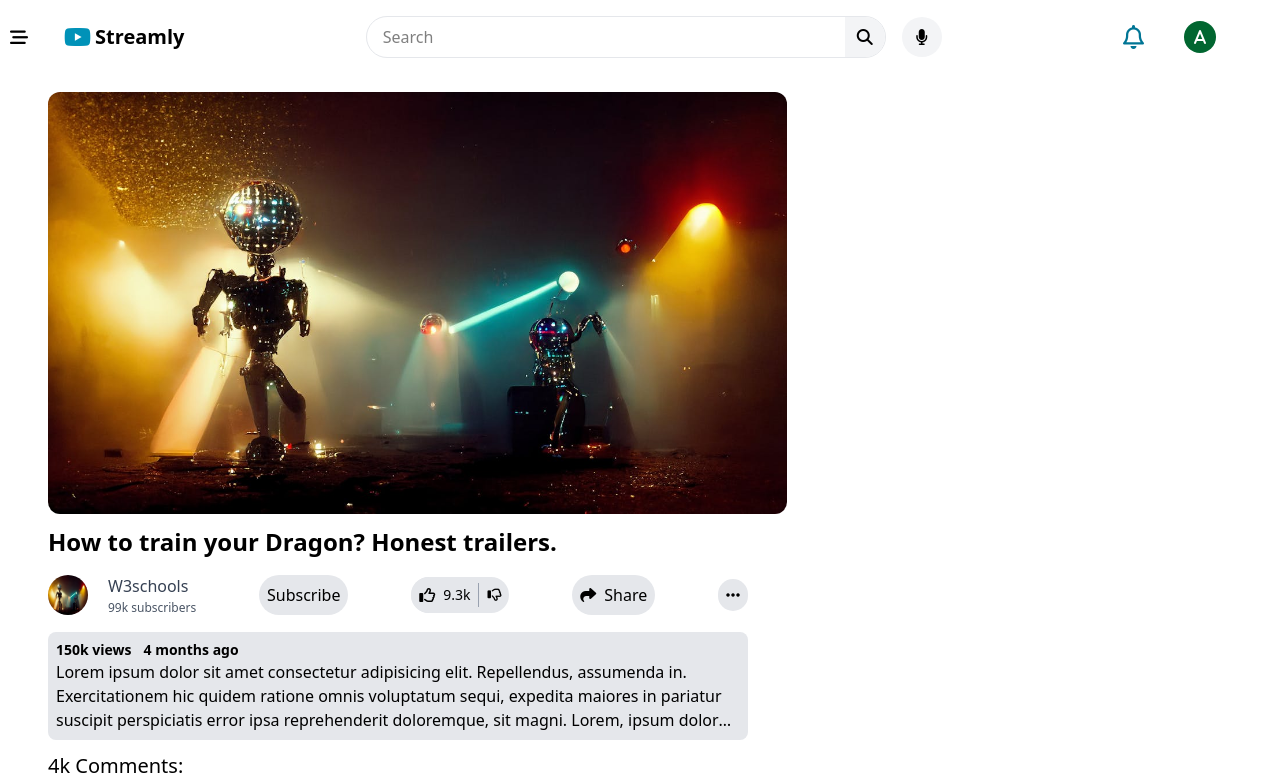
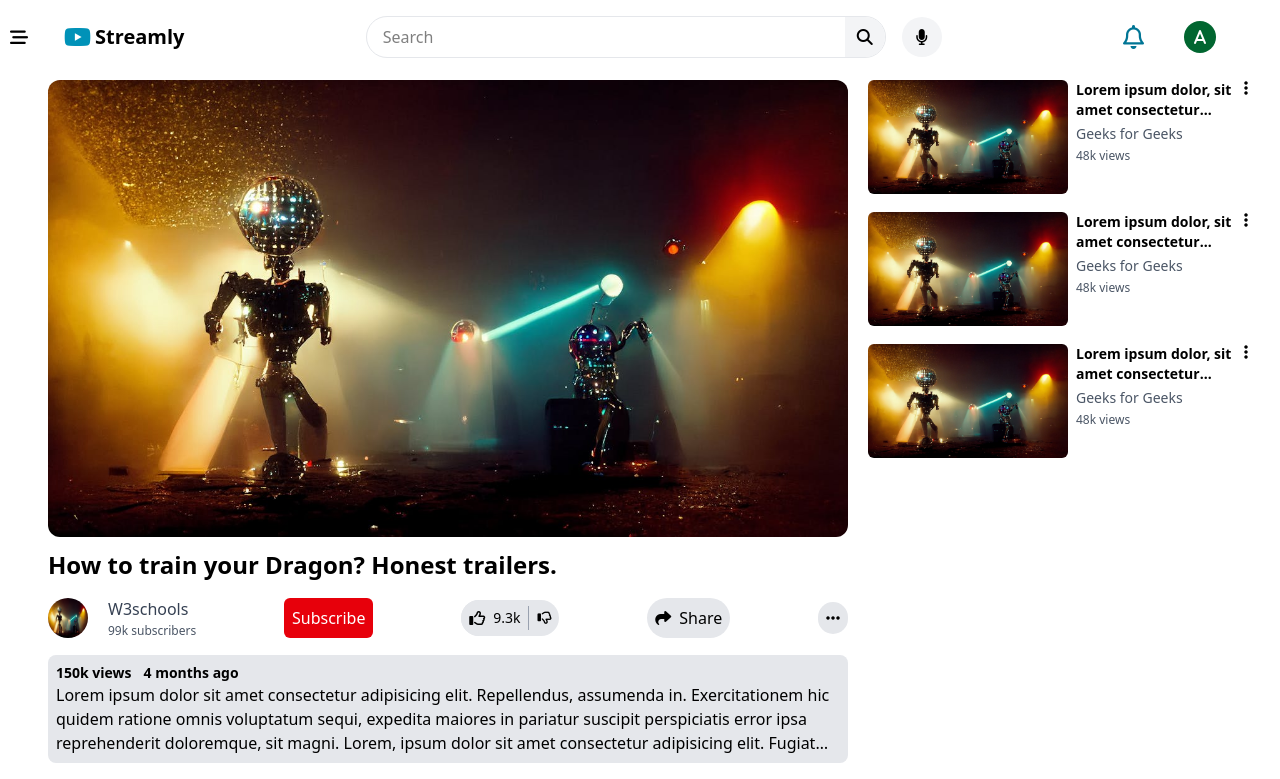
Before and after one commit to shaikhsumair01/Youtube_clone, a React (Vite) app in the folder Youtube_clone/: page /#/VideoPage in a window 1280 px wide. Shown: the top 779 px of the page. Built offline with nearby package versions, Linux system fonts and the light colour scheme.

Commit message:
Added RecommendedVideo section, installed axios and used axios to fetch the thumbnail, title and other data for the homepage (Feed.jsx)

```diff
--- a/Youtube_clone/components/CommentSection.jsx
+++ b/Youtube_clone/components/CommentSection.jsx
@@ -8,6 +8,7 @@ export default function CommentSection(){
             Temporibus ab libero, minima ratione quo perspiciatis animi consequatur?
             Animi praesentium ad ipsa minus consequatur?
              Ea, aut nesciunt modi harum est autem!</p>
+              <i class="fa-solid fa-ellipsis-vertical"></i>
         </div>
         <div className="Comment-layout">
         <img src="pexels.jpg" alt="" className="Comment-icon" />
@@ -15,6 +16,7 @@ export default function CommentSection(){
             Temporibus ab libero, minima ratione quo perspiciatis animi consequatur?
             Animi praesentium ad ipsa minus consequatur?
              Ea, aut nesciunt modi harum est autem!</p>
+              <i class="fa-solid fa-ellipsis-vertical"></i>
         </div>
         <div className="Comment-layout">
         <img src="pexels.jpg" alt="" className="Comment-icon" />
@@ -22,6 +24,7 @@ export default function CommentSection(){
             Temporibus ab libero, minima ratione quo perspiciatis animi consequatur?
             Animi praesentium ad ipsa minus consequatur?
              Ea, aut nesciunt modi harum est autem!</p>
+              <i class="fa-solid fa-ellipsis-vertical"></i>
         </div>
         </>
     )
--- a/Youtube_clone/components/Feed.jsx
+++ b/Youtube_clone/components/Feed.jsx
@@ -1,15 +1,50 @@
+import { useState, useEffect } from "react"
+import axios from "axios"
 import Videolayout from "./Videolayout"
 /*This function component loops through the list of objects which we get from the api
  and create the videolayout based on the data received to show on the homepage */
 export default function Feed(){
+    // creating a useState for setting the videos
+    const [videos, setVideos] = useState([]);
+    // we will get random data from this topics array and slice this array after shuffling to display mixed categories to the user on the homepage.
+    const topics = ["coding", "funny moments", "travel", "music", "startup culture", "design trends", "space", "robotics", "gaming"];
+
+// using useEffect to fetch the videos
+    useEffect(()=>{
+        const fetchVideos = async() =>{
+            try{
+                const data = import.meta.env.VITE_Youtube_Api_key;
+                console.log("API Key:", data);
+                // sort the array topics
+               const shuffledTopics = topics.sort(() => 0.5 - Math.random());
+               const selectedTopics = shuffledTopics.slice(0, 5);
+
+const response = await axios.get('https://www.googleapis.com/youtube/v3/search', {
+  params: {
+    part: 'snippet',
+    q: selectedTopics.join(" "),
+    maxResults: 12,
+    type: 'video',
+    key: data,
+  }
+});
+
+    const items = response.data.items;
+    const filteredVideos = items.filter(item => item.id.kind === "youtube#video");
+    console.log(filteredVideos)
+    setVideos(filteredVideos);
+      } catch (error) {
+        console.error("Failed to fetch YouTube videos", error);
+      }
+    };
+    fetchVideos()
+    },[])
     return(
         <div className="Thumbnail-container">
-       <Videolayout></Videolayout>
-        <Videolayout></Videolayout>
-        <Videolayout></Videolayout>
-        <Videolayout></Videolayout>
-        <Videolayout></Videolayout>
-        <Videolayout></Videolayout>
+       {videos.map((video, index) => (
+        <Videolayout key={index} video={video} />
+      ))}
+
         </div>
 
     )
--- /dev/null
+++ b/Youtube_clone/components/RecomendedVideos.jsx
@@ -0,0 +1,13 @@
+export default function RecommendedVideos(){
+    return(<div className="RecommendedVideo-container">
+        <img src="pexels.jpg" alt="recommended-thumbnail" className="recommendedVideo-thumbnail"/>
+       <div className="recommended-details">
+        <h2 className="recommended-title">Lorem ipsum dolor, sit amet consectetur adipisicing elit. Aliquam pariatur ipsam id quam,
+             laboriosam rerum quidem accusamus fuga,
+             ducimus delectus ut porro quae praesentium architecto ullam iste quia. Libero, dolorem.</h2>
+       <p className="recommended-channel">Geeks for Geeks</p>
+       <p className="recommended-views">48k views</p>
+       </div>
+       <i class="fa-solid fa-ellipsis-vertical"></i>
+        </div>);
+}
--- a/Youtube_clone/components/VideoPage.jsx
+++ b/Youtube_clone/components/VideoPage.jsx
@@ -1,5 +1,6 @@
 import VideoPlayer from "./VideoPlayer"
 import CommentSection from "./CommentSection"
+import RecommendedVideos from "./RecomendedVideos"
 export default function VideoPage(){
     return(
     <div className="VideoPage-container">
@@ -7,7 +8,11 @@ export default function VideoPage(){
    <VideoPlayer/>
     <CommentSection/>
      </div>
-
+     <div className="VideoPage-recommended">
+    <RecommendedVideos/>
+    <RecommendedVideos/>
+    <RecommendedVideos/>
+    </div>
     </div>
 )
 }
--- a/Youtube_clone/components/Videolayout.jsx
+++ b/Youtube_clone/components/Videolayout.jsx
@@ -1,6 +1,38 @@
 import {useNavigate} from "react-router-dom"
 // This function component is used for structuring the thumbnail and the video details shown on the homepage
-export default function Videolayout(){
+export default function Videolayout(props){
+
+    const originalDate = new Date(props.video.snippet.publishedAt);  // The date we get from the api is in ISO format
+const now = new Date();  // We retrieve the Current time
+
+// calculate the difference in the time
+const diffMilliseconds = now - originalDate;
+const diffSeconds = Math.floor(diffMilliseconds / 1000);
+const diffMinutes = Math.floor(diffSeconds / 60);
+const diffHours = Math.floor(diffMinutes / 60);
+const diffDays = Math.floor(diffHours / 24);
+const diffMonths = Math.floor(diffDays / 30)
+const diffYears = Math.floor(diffMonths / 12);
+
+let timeAgo;
+// setting timeAgo variable
+if (diffYears > 0) {
+  timeAgo = `${diffYears} year${diffYears > 1 ? 's' : ''} ago`;
+}else if(diffMonths>0){
+    timeAgo = `${diffMonths} month${diffMonths> 1 ? "s" :""} ago`;
+}
+else if (diffDays > 0) {
+  timeAgo = `${diffDays} day${diffDays > 1 ? 's' : ''} ago`;
+} else if (diffHours > 0) {
+  timeAgo = `${diffHours} hour${diffHours > 1 ? 's' : ''} ago`;
+} else if (diffMinutes > 0) {
+  timeAgo = `${diffMinutes} minute${diffMinutes > 1 ? 's' : ''} ago`;
+} else {
+  timeAgo = `just now`;
+}
+
+
+// If the user clicks on the channel name then the page will navigate to the channel name else it will navigate to the videoPage
     const Navigate = useNavigate();
     const handleClick=(e)=>{
     const isChannelClick = e.target.classList.contains("channel-name");
@@ -11,13 +43,14 @@ export default function Videolayout(){
         Navigate("/VideoPage")
     }
     }
+
     return(
         <div className="thumbnail_card" onClick={handleClick}>
-           <img src="./pexels.jpg" alt="" className="thumbnail_image" />
+           <img src={props.video.snippet.thumbnails.high.url} alt="" className="thumbnail_image"/>
             <div className="video-thumbnail-desc">
-         <p className="thumbnail_title"> How to make robots realistic in an amazing ways</p>
-           <p className="channel-name">GreatStack</p>
-           <p className="channel-views">99k views &bull; 2 days ago</p>
+         <p className="thumbnail_title">{props.video.snippet.title}</p>
+           <p className="channel-name">{props.video.snippet.channelTitle}</p>
+           <p className="channel-views">{Math.trunc(Math.random()*200)}k views &bull; {timeAgo}</p>
 
         </div>
 
--- a/Youtube_clone/package.json
+++ b/Youtube_clone/package.json
@@ -12,6 +12,7 @@
   "dependencies": {
     "@reduxjs/toolkit": "^2.8.2",
     "@tailwindcss/vite": "^4.1.11",
+    "axios": "^1.10.0",
     "react": "^19.1.0",
     "react-dom": "^19.1.0",
     "react-redux": "^9.2.0",
--- a/Youtube_clone/src/style.css
+++ b/Youtube_clone/src/style.css
@@ -34,7 +34,7 @@ body, html {
 }
 /* Header section (title, icon, search bar and account section) */
 .main-header{
-    @apply flex justify-between p-2 mx-10 items-center w-full;
+    @apply flex justify-between p-2 mx-10 items-center w-screen;
 }
 /* title-container for the header and image icon */
 .title-div{
@@ -48,13 +48,13 @@ body, html {
 }
 /* search container for searchbar and voice command button */
 .Search-section{
-    @apply flex w-[50%] gap-4 items-center;
+    @apply flex max-w-[700px] md:w-[50%] gap-4 items-center;
 }
 .Search-bar{
     @apply flex items-center flex-1 p-2 rounded-full border border-gray-200 relative;
 }
 .search-bar-input{
-    @apply w-full focus:outline-none px-2;
+    @apply max-w-[300px] focus:outline-none px-2;
 }
 .searchbtn{
     @apply bg-gray-100 hover:bg-gray-200 absolute right-0 h-full w-10 flex justify-center items-center rounded-r-full cursor-pointer;
@@ -78,7 +78,7 @@ body, html {
 when the click events happen on the hamburger (when hamburger toggle happens)) */
 
 .Toggle-sidebar{
-  @apply fixed top-0 left-0 w-[20%] h-full bg-gray-50 text-black z-20 overflow-y-auto;
+  @apply fixed top-0 left-0 w-[50%] md:w-[30%] lg:w-[20%] h-full bg-gray-50 text-black z-20 overflow-y-auto;
 }
 .sidebar-container{
     @apply flex flex-col items-start py-2 px-4 gap-5;
@@ -118,9 +118,8 @@ when the click events happen on the hamburger (when hamburger toggle happens)) *
 }
 
 /* Feed.jsx */
-
 .Thumbnail-container{
-    @apply grid grid-cols-3 justify-center h-screen gap-2 mt-20 ml-20;
+    @apply grid grid-cols-3 justify-center h-full gap-2 mt-20 ml-20;
 }
 .thumbnail_image{
 @apply rounded-lg scale-85  transition delay-150 duration-300;
@@ -149,20 +148,20 @@ when the click events happen on the hamburger (when hamburger toggle happens)) *
 
 /* VideoPage.jsx */
 .VideoPage-container{
-    @apply flex ml-12 mt-15 h-auto;
+    @apply flex ml-12 mt-20 h-auto gap-5;
 }
 .CurrentVideo-description{
-    @apply flex flex-col gap-3;
+    @apply flex flex-col gap-3 max-w-[800px];
 }
 /* VideoPlayer.jsx */
 .video-container{
-    @apply w-[60%] mt-8;
+    @apply w-full ;
 }
 .video-display{
     @apply rounded-xl;
 }
 .video-desc{
-    @apply flex flex-col gap-4 max-w-[700px] w-full;
+    @apply flex flex-col gap-4 w-full;
 }
 .video-title{
     @apply text-2xl font-semibold;
@@ -180,7 +179,7 @@ when the click events happen on the hamburger (when hamburger toggle happens)) *
     @apply flex flex-col ;
 }
 .Subscribe-button{
-    @apply bg-gray-200 p-2 rounded-full hover:bg-gray-300 cursor-pointer;
+    @apply bg-red-600 p-2 rounded-md hover:bg-red-700 cursor-pointer text-white;
 }
 .Like-dislike{
     @apply flex items-center bg-gray-200 rounded-full cursor-pointer;
@@ -219,10 +218,32 @@ when the click events happen on the hamburger (when hamburger toggle happens)) *
     @apply text-xl font-medium;
 }
 .Comment-layout{
-    @apply max-w-[700px] w-full flex  items-center gap-3;
+    @apply w-full flex items-center gap-3;
 }
 .Comment-icon{
 @apply w-12 h-12 rounded-full;
+}
+/* RecommendedVideo */
+.VideoPage-recommended{
+    @apply flex flex-col gap-3;
+}
+.RecommendedVideo-container{
+    @apply flex gap-2 items-start h-30 max-w-[400px];
+}
+.recommendedVideo-thumbnail{
+@apply rounded-md w-[50%];
+}
+.recommended-details{
+    @apply flex flex-col gap-1 text-sm w-[40%];
+}
+.recommended-title{
+    @apply  line-clamp-2 overflow-hidden break-words text-ellipsis font-semibold;
+}
+.recommended-channel, .recommended-views{
+@apply text-gray-600;
+}
+.recommended-views{
+ @apply text-xs;
 }
 /* Error.jsx */
 .Error-div{
```
Also changed, not shown: 2 other files (tests, documents, lock files or other folders).
